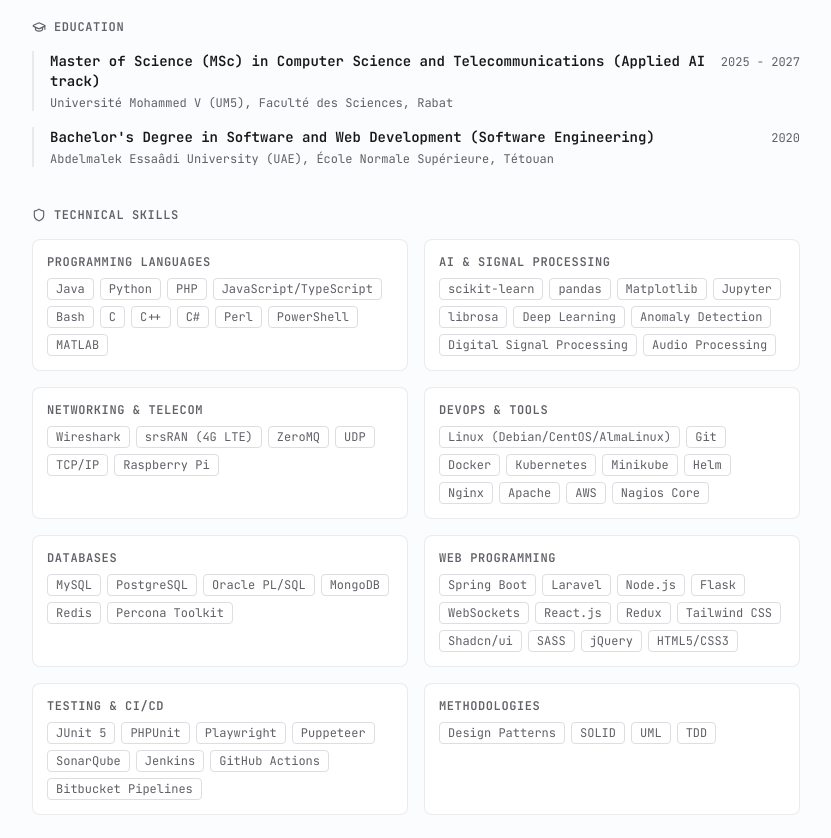
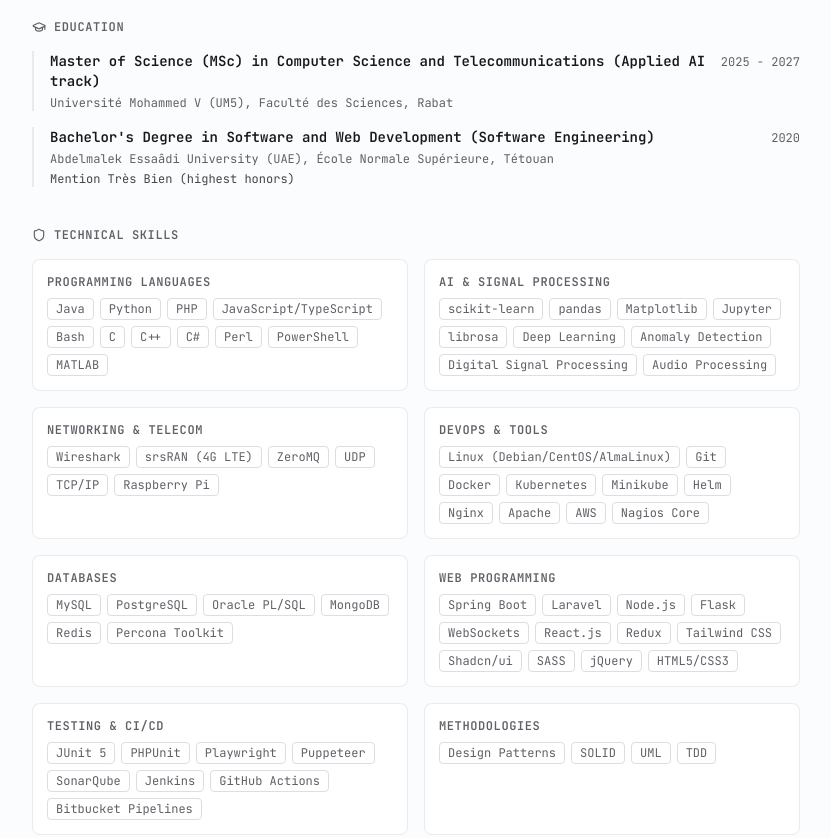
Before and after one commit to AmraniCh/amranich.dev, an Astro site: page /resume in a window 1280 px wide. Shown: the part 1020-1858 px from the top of the page, without its empty margins (224-1055 px from the left). Built offline with nearby package versions, Linux system fonts and the light colour scheme; Astro itself is replaced by a stand-in of ours.

Commit message:
feat: add bachelor honors to resume page

```diff
--- a/public/0user.json
+++ b/public/0user.json
@@ -475,7 +475,10 @@
             {
                 "degree": "Bachelor's Degree in Software and Web Development (Software Engineering)",
                 "institution": "Abdelmalek Essaâdi University (UAE), École Normale Supérieure, Tétouan",
-                "period": "2020"
+                "period": "2020",
+                "details": [
+                    "Mention Très Bien (highest honors)"
+                ]
             }
         ],
         "awards": [
--- a/src/pages/resume/index.astro
+++ b/src/pages/resume/index.astro
@@ -112,6 +112,9 @@
                                     <span class="text-xs text-muted-foreground shrink-0">{edu.period}</span>
                                 </div>
                                 <p class="text-xs text-muted-foreground">{edu.institution}</p>
+                                {edu.details?.map((detail) => (
+                                    <p class="text-xs text-foreground/80">{detail}</p>
+                                ))}
                             </div>
                         ))}
                     </div>
```
